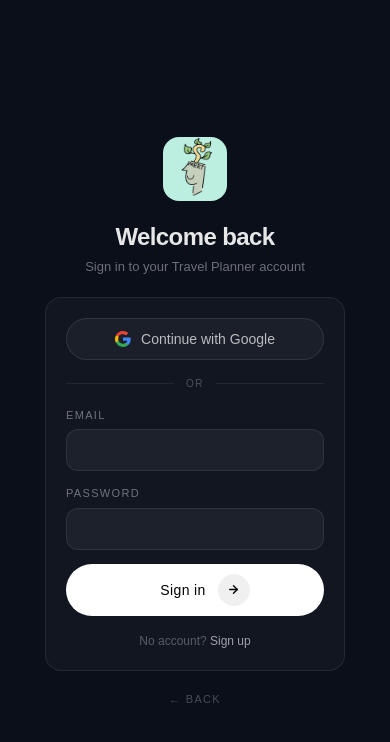
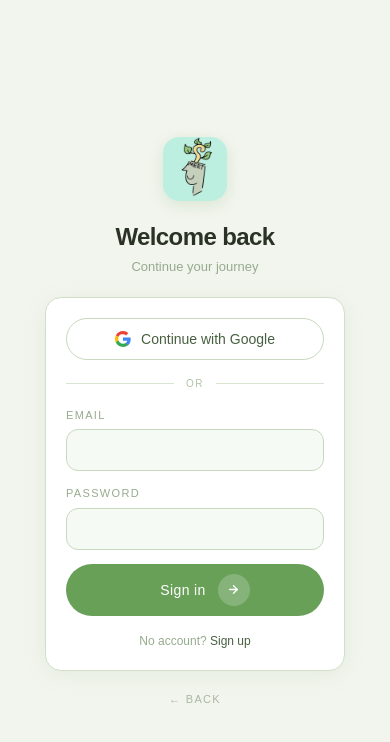
Before and after one commit to petryiy/travel, a Next.js app: page /login in a window 390 px wide. Shown: the top 742 px of the page. Built offline with nearby package versions, Linux system fonts and the light colour scheme.

Commit message:
feat: change theme color for root page

```diff
--- a/src/app/globals.css
+++ b/src/app/globals.css
@@ -52,7 +52,7 @@ body {
 }
 
 .travel-gradient-text {
-  background: linear-gradient(270deg, #0ea5e9, #38bdf8, #818cf8, #0ea5e9);
+  background: linear-gradient(270deg, #3d8b4e, #6aad5a, #a8d48a, #3d8b4e);
   background-size: 300% 100%;
   -webkit-background-clip: text;
   background-clip: text;
--- a/src/components/LandingPage.tsx
+++ b/src/components/LandingPage.tsx
@@ -16,6 +16,9 @@ type View = "landing" | "login" | "register";
 
 const DESTINATIONS = ["Paris", "Tokyo", "Bali", "Rome", "Santorini", "Bangkok", "Sydney", "Dubai", "Kyoto", "Maldives"];
 
+// Nature healing palette
+const BG = "#F2F5EE";
+
 interface LandingPageProps {
   initialView?: View;
   callbackUrl?: string;
@@ -27,14 +30,12 @@ export function LandingPage({ initialView = "landing", callbackUrl = "/dashboard
   const [view, setView] = useState<View>(initialView);
   const [contentVisible, setContentVisible] = useState(true);
 
-  // Form state
   const [name, setName] = useState("");
   const [email, setEmail] = useState("");
   const [password, setPassword] = useState("");
   const [error, setError] = useState<string | null>(null);
   const [isLoading, setIsLoading] = useState(false);
 
-  // Destination rotation (landing view only)
   const [destIndex, setDestIndex] = useState(0);
   const [destVisible, setDestVisible] = useState(true);
 
@@ -95,12 +96,11 @@ export function LandingPage({ initialView = "landing", callbackUrl = "/dashboard
     router.refresh();
   }
 
-  // ── Shared input / button classes ────────────────────────────────────────
-  const inputCls = "w-full rounded-xl bg-white/[0.05] border border-white/[0.08] px-4 py-2.5 text-sm text-white/90 placeholder:text-white/20 outline-none focus:border-sky-400/40 focus:ring-1 focus:ring-sky-400/30 transition";
-  const labelCls = "block text-[11px] font-light tracking-[0.12em] uppercase text-white/40";
-  const primaryBtn = "group w-full flex items-center justify-center gap-3 rounded-full bg-white pl-7 pr-2 py-2.5 text-sm font-medium tracking-wide text-black transition-all duration-500 hover:shadow-[0_0_30px_rgba(255,255,255,0.15)] disabled:opacity-50 active:scale-[0.98]";
+  const inputCls = "w-full rounded-xl bg-[#F6FAF4] border border-[#C8D9BF] px-4 py-2.5 text-sm text-[#2A3226] placeholder:text-[#A8B8A0] outline-none focus:border-[#68A058] focus:ring-2 focus:ring-[#68A058]/20 transition";
+  const labelCls = "block text-[11px] font-light tracking-[0.12em] uppercase text-[#96AB8E]";
+  const primaryBtn = "group w-full flex items-center justify-center gap-3 rounded-full bg-[#68A058] pl-7 pr-2 py-2.5 text-sm font-medium tracking-wide text-white transition-all duration-500 hover:bg-[#5B9249] hover:shadow-[0_6px_24px_rgba(104,160,88,0.38)] disabled:opacity-50 active:scale-[0.98]";
   const arrowIcon = (
-    <span className="flex items-center justify-center w-8 h-8 rounded-full bg-black/[0.06] transition-transform duration-500 group-hover:translate-x-0.5 group-hover:scale-105">
+    <span className="flex items-center justify-center w-8 h-8 rounded-full bg-white/20 transition-transform duration-500 group-hover:translate-x-0.5 group-hover:scale-105">
       <svg width="13" height="13" viewBox="0 0 24 24" fill="none" stroke="currentColor" strokeWidth="2.5" strokeLinecap="round" strokeLinejoin="round">
         <path d="M5 12h14" /><path d="m12 5 7 7-7 7" />
       </svg>
@@ -108,7 +108,7 @@ export function LandingPage({ initialView = "landing", callbackUrl = "/dashboard
   );
 
   return (
-    <div className="flex flex-col lg:flex-row h-screen overflow-hidden" style={{ background: "#0a0f1a" }}>
+    <div className="flex flex-col lg:flex-row h-screen overflow-hidden" style={{ background: BG }}>
       {/* Left — DomeGallery (never unmounts = keeps spinning across view changes) */}
       <div className="relative hidden lg:block lg:h-screen overflow-hidden lg:w-[70%]">
         <DomeGallery
@@ -118,19 +118,18 @@ export function LandingPage({ initialView = "landing", callbackUrl = "/dashboard
           maxRadius={2400}
           segments={40}
           grayscale={false}
-          overlayBlurColor="#0a0f1a"
+          overlayBlurColor={BG}
           autoRotateSpeed={0.02}
         />
         <div
           className="absolute top-0 right-0 h-full pointer-events-none z-10"
-          style={{ width: "clamp(80px, 15vw, 200px)", background: "linear-gradient(to right, transparent, #0a0f1a)" }}
+          style={{ width: "clamp(80px, 15vw, 200px)", background: `linear-gradient(to right, transparent, ${BG})` }}
         />
       </div>
 
-      {/* Right — panel (animate-fade-blur plays once on mount only) */}
+      {/* Right — panel */}
       <div className="relative h-screen w-full lg:w-[30%] flex flex-col items-center justify-center px-6 sm:px-8 lg:px-10 overflow-y-auto py-10">
         <div className="animate-fade-blur w-full flex flex-col items-center" style={{ animationDelay: "0.05s" }}>
-          {/* Inner div transitions between views without re-triggering the initial animation */}
           <div
             className="w-full flex flex-col items-center"
             style={{
@@ -151,14 +150,13 @@ export function LandingPage({ initialView = "landing", callbackUrl = "/dashboard
             {view === "login" && (
               <AuthCard
                 title="Welcome back"
-                subtitle="Sign in to your Travel Planner account"
+                subtitle="Continue your journey"
                 onBack={() => switchView("landing")}
               >
-                {/* Google */}
                 <button
                   type="button"
                   onClick={handleGoogle}
-                  className="w-full flex items-center justify-center gap-2.5 rounded-full border border-white/10 bg-white/[0.04] px-4 py-2.5 text-sm font-medium text-white/70 transition-all duration-300 hover:bg-white/[0.08] hover:border-white/20 active:scale-[0.98]"
+                  className="w-full flex items-center justify-center gap-2.5 rounded-full border border-[#C8D9BF] bg-white px-4 py-2.5 text-sm font-medium text-[#486040] transition-all duration-300 hover:bg-[#EEF5EA] hover:border-[#68A058]/50 active:scale-[0.98]"
                 >
                   <GoogleIcon />
                   Continue with Google
@@ -173,16 +171,16 @@ export function LandingPage({ initialView = "landing", callbackUrl = "/dashboard
                   <Field label="Password" labelCls={labelCls}>
                     <input type="password" value={password} onChange={(e) => setPassword(e.target.value)} required autoComplete="current-password" className={inputCls} />
                   </Field>
-                  {error && <p className="text-[12px] text-rose-400/90">{error}</p>}
+                  {error && <p className="text-[12px] text-rose-500/90">{error}</p>}
                   <button type="submit" disabled={isLoading} className={primaryBtn}>
                     {isLoading ? "Signing in…" : "Sign in"}
                     {arrowIcon}
                   </button>
                 </form>
 
-                <p className="text-center text-[12px] text-white/30">
+                <p className="text-center text-[12px] text-[#96AB8E]">
                   No account?{" "}
-                  <button onClick={() => switchView("register")} className="text-white/60 hover:text-white/90 transition-colors duration-200">
+                  <button onClick={() => switchView("register")} className="text-[#486040] hover:text-[#2A3226] font-medium transition-colors duration-200">
                     Sign up
                   </button>
                 </p>
@@ -205,16 +203,16 @@ export function LandingPage({ initialView = "landing", callbackUrl = "/dashboard
                   <Field label="Password" labelCls={labelCls}>
                     <input type="password" value={password} onChange={(e) => setPassword(e.target.value)} required minLength={8} autoComplete="new-password" className={inputCls} />
                   </Field>
-                  {error && <p className="text-[12px] text-rose-400/90">{error}</p>}
+                  {error && <p className="text-[12px] text-rose-500/90">{error}</p>}
                   <button type="submit" disabled={isLoading} className={primaryBtn}>
                     {isLoading ? "Creating account…" : "Create account"}
                     {arrowIcon}
                   </button>
                 </form>
 
-                <p className="text-center text-[12px] text-white/30">
+                <p className="text-center text-[12px] text-[#96AB8E]">
                   Already have an account?{" "}
-                  <button onClick={() => switchView("login")} className="text-white/60 hover:text-white/90 transition-colors duration-200">
+                  <button onClick={() => switchView("login")} className="text-[#486040] hover:text-[#2A3226] font-medium transition-colors duration-200">
                     Sign in
                   </button>
                 </p>
@@ -242,7 +240,7 @@ function LandingContent({
 }) {
   return (
     <div className="flex flex-col items-center gap-5 w-full max-w-[220px]">
-      <div className="w-24 h-24 rounded-2xl overflow-hidden">
+      <div className="w-24 h-24 rounded-2xl overflow-hidden shadow-[0_4px_20px_rgba(104,160,88,0.22)]">
         {/* eslint-disable-next-line @next/next/no-img-element */}
         <img src="/MeetU_Logo.jpg" alt="MeetU Logo" className="w-full h-full object-cover" />
       </div>
@@ -257,15 +255,15 @@ function LandingContent({
         Travel Planner
       </h1>
 
-      <p className="animate-fade-blur text-[13px] font-light tracking-[0.15em] uppercase text-white/40 text-center -mt-2" style={{ animationDelay: "0.2s" }}>
+      <p className="animate-fade-blur text-[13px] font-light tracking-[0.15em] uppercase text-[#96AB8E] text-center -mt-2" style={{ animationDelay: "0.2s" }}>
         AI-powered itineraries
       </p>
 
       <div className="animate-fade-blur flex items-center justify-center gap-1.5 h-6 -mt-2" style={{ animationDelay: "0.3s" }}>
-        <span className="text-[13px] tracking-[0.15em] uppercase font-light text-white/30">for</span>
+        <span className="text-[13px] tracking-[0.15em] uppercase font-light text-[#B2C4A8]">for</span>
         <div className="relative h-5 w-[80px] overflow-hidden">
           <span
-            className="text-[13px] tracking-[0.15em] uppercase font-light text-white/60 absolute left-0 transition-all duration-300"
+            className="text-[13px] tracking-[0.15em] uppercase font-light text-[#486040] absolute left-0 transition-all duration-300"
             style={{
               opacity: destVisible ? 1 : 0,
               transform: destVisible ? "translateY(0)" : "translateY(-12px)",
@@ -277,17 +275,17 @@ function LandingContent({
         </div>
       </div>
 
-      <p className="animate-fade-blur text-base font-light text-white/60 text-center leading-relaxed" style={{ animationDelay: "0.4s" }}>
+      <p className="animate-fade-blur text-base font-light text-[#637860] text-center leading-relaxed" style={{ animationDelay: "0.4s" }}>
         Plan your next adventure with personalized AI itineraries.
       </p>
 
       <div className="animate-fade-blur flex flex-col gap-3 w-full mt-1" style={{ animationDelay: "0.5s" }}>
         <button
           onClick={onLogin}
-          className="group flex items-center justify-center gap-3 rounded-full bg-white pl-7 pr-2 py-2.5 text-sm font-medium tracking-wide text-black transition-all duration-500 hover:shadow-[0_0_40px_rgba(255,255,255,0.2)] active:scale-[0.98]"
+          className="group flex items-center justify-center gap-3 rounded-full bg-[#68A058] pl-7 pr-2 py-2.5 text-sm font-medium tracking-wide text-white transition-all duration-500 hover:bg-[#5B9249] hover:shadow-[0_6px_28px_rgba(104,160,88,0.42)] active:scale-[0.98]"
         >
           Log in
-          <span className="flex items-center justify-center w-8 h-8 rounded-full bg-black/[0.06] transition-transform duration-500 group-hover:translate-x-0.5 group-hover:-translate-y-px group-hover:scale-105">
+          <span className="flex items-center justify-center w-8 h-8 rounded-full bg-white/20 transition-transform duration-500 group-hover:translate-x-0.5 group-hover:-translate-y-px group-hover:scale-105">
             <svg width="14" height="14" viewBox="0 0 24 24" fill="none" stroke="currentColor" strokeWidth="2.5" strokeLinecap="round" strokeLinejoin="round">
               <path d="M5 12h14" /><path d="m12 5 7 7-7 7" />
             </svg>
@@ -296,14 +294,14 @@ function LandingContent({
 
         <button
           onClick={onRegister}
-          className="flex items-center justify-center rounded-full border border-white/15 bg-white/[0.04] px-7 py-2.5 text-sm font-medium tracking-wide text-white/80 transition-all duration-300 hover:bg-white/[0.08] hover:border-white/25 active:scale-[0.98]"
+          className="flex items-center justify-center rounded-full border border-[#C8D9BF] bg-white px-7 py-2.5 text-sm font-medium tracking-wide text-[#486040] transition-all duration-300 hover:bg-[#EEF5EA] hover:border-[#68A058]/50 active:scale-[0.98]"
         >
           Sign up
         </button>
 
         <Link
           href="/guest"
-          className="text-center text-[13px] tracking-[0.1em] uppercase font-light text-white/30 hover:text-white/60 transition-colors duration-300 py-1"
+          className="text-center text-[13px] tracking-[0.1em] uppercase font-light text-[#A8B8A0] hover:text-[#637860] transition-colors duration-300 py-1"
         >
           Continue as guest
         </Link>
@@ -325,23 +323,23 @@ function AuthCard({
 }) {
   return (
     <div className="flex flex-col items-center w-full max-w-[300px] gap-5">
-      <button onClick={onBack} className="w-16 h-16 rounded-2xl overflow-hidden hover:opacity-85 transition-opacity">
+      <button onClick={onBack} className="w-16 h-16 rounded-2xl overflow-hidden hover:opacity-85 transition-opacity shadow-[0_4px_16px_rgba(104,160,88,0.18)]">
         {/* eslint-disable-next-line @next/next/no-img-element */}
         <img src="/MeetU_Logo.jpg" alt="MeetU" className="w-full h-full object-cover" />
       </button>
 
       <div className="text-center">
-        <h1 className="text-2xl font-semibold tracking-tight text-white/90">{title}</h1>
-        <p className="text-[13px] text-white/40 mt-1">{subtitle}</p>
+        <h1 className="text-2xl font-semibold tracking-tight text-[#2A3226]">{title}</h1>
+        <p className="text-[13px] text-[#96AB8E] mt-1">{subtitle}</p>
       </div>
 
-      <div className="w-full rounded-2xl border border-white/[0.08] bg-white/[0.03] p-5 space-y-4">
+      <div className="w-full rounded-2xl border border-[#D0DECA] bg-white shadow-[0_4px_24px_rgba(104,160,88,0.09)] p-5 space-y-4">
         {children}
       </div>
 
       <button
         onClick={onBack}
-        className="text-[11px] tracking-[0.12em] uppercase font-light text-white/25 hover:text-white/50 transition-colors duration-300"
+        className="text-[11px] tracking-[0.12em] uppercase font-light text-[#A8B8A0] hover:text-[#637860] transition-colors duration-300"
       >
         ← Back
       </button>
@@ -361,9 +359,9 @@ function Field({ label, labelCls, children }: { label: string; labelCls: string;
 function Divider() {
   return (
     <div className="flex items-center gap-3">
-      <hr className="flex-1 border-white/[0.07]" />
-      <span className="text-[10px] tracking-[0.15em] uppercase text-white/25">or</span>
-      <hr className="flex-1 border-white/[0.07]" />
+      <hr className="flex-1 border-[#D8E5D0]" />
+      <span className="text-[10px] tracking-[0.15em] uppercase text-[#B2C4A8]">or</span>
+      <hr className="flex-1 border-[#D8E5D0]" />
     </div>
   );
 }
```
